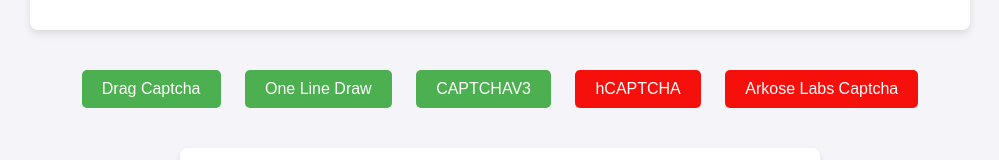
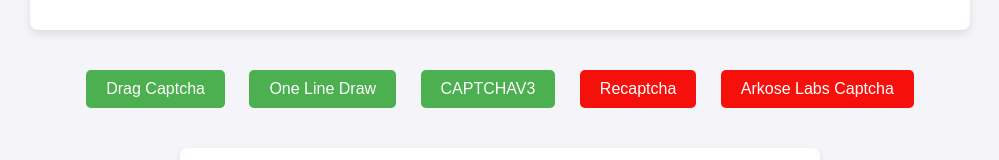
Before and after one commit to MathewSin/CaptchaTester, a plain HTML site: page index.html in a window 1280 px wide. Shown: the part 289-449 px from the top of the page, without its empty margins (140-1139 px from the left). Drawn offline with Linux system fonts and the light colour scheme.

Commit message:
Update index.html

```diff
--- a/index.html
+++ b/index.html
@@ -20,7 +20,7 @@
     <button id="button1">Drag Captcha</button>
     <button id="button2">One Line Draw</button>
     <button id="button3">CAPTCHAV3</button>
-    <button id="button4">hCAPTCHA</button>
+    <button id="button4">Recaptcha</button>
     <button id="button5">Arkose Labs Captcha</button>
   </div>
 
```
